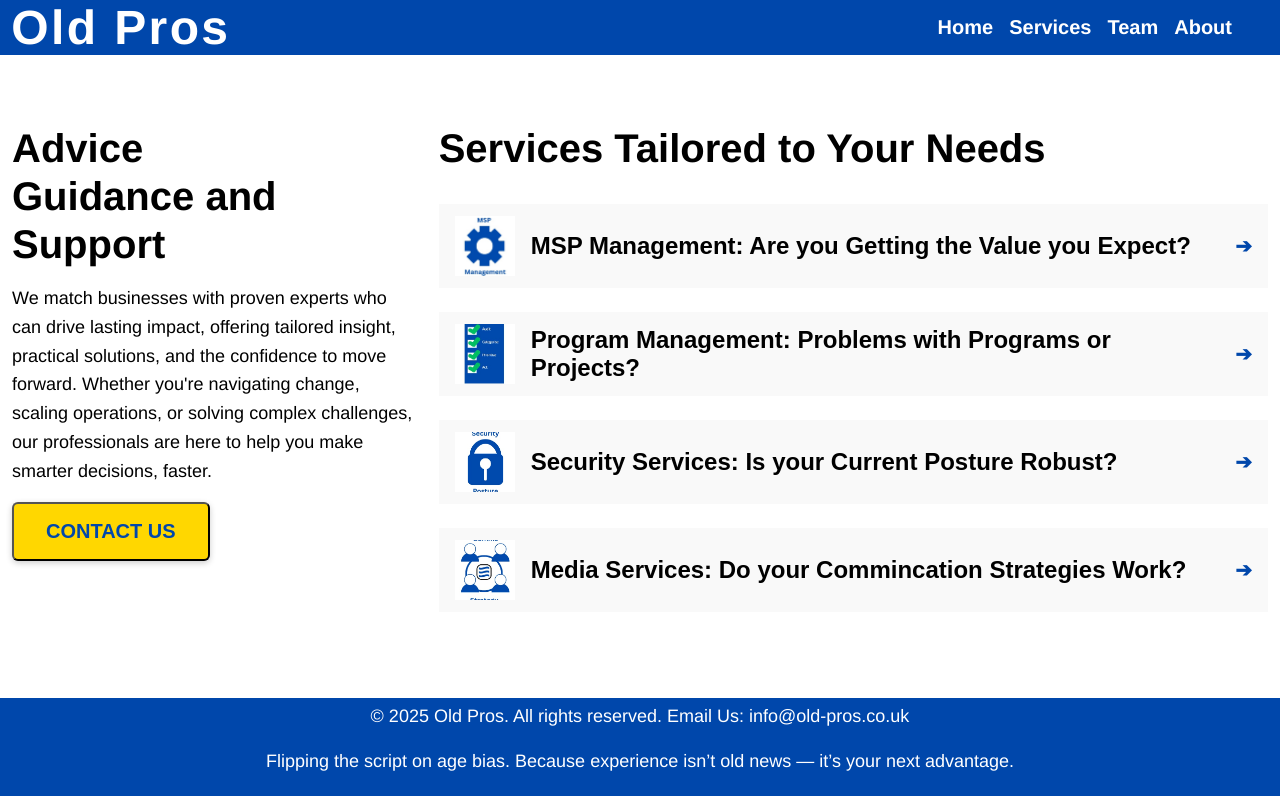
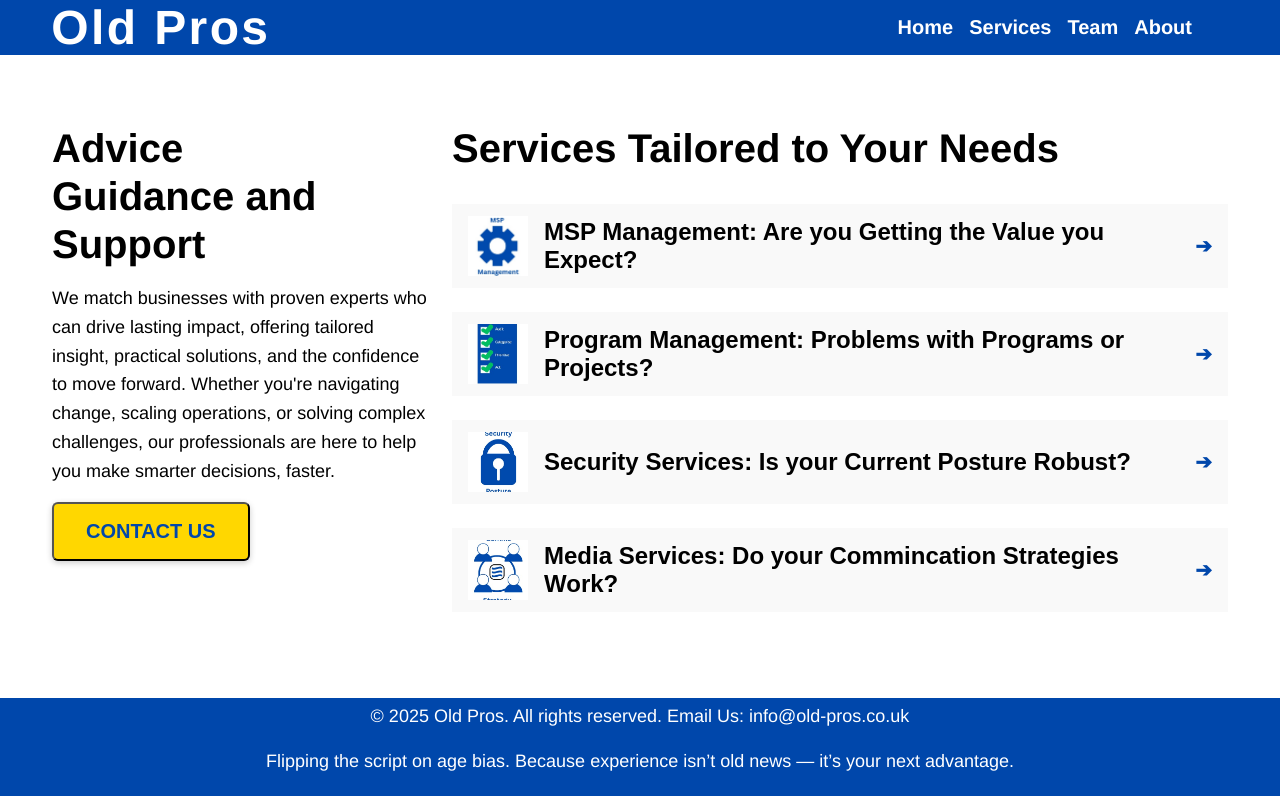
Before and after one commit to jwh99common/old-pros, a website: page public/index.html in a window 1280 px wide. Drawn offline with Linux system fonts and the light colour scheme.

Commit message:
Auto-sync: 2025-11-27 14:50:13

```diff
--- a/public/css/main.css
+++ b/public/css/main.css
@@ -9,7 +9,7 @@ body {
 
 /* Single source of truth for gutters */
 .container {
-  max-width: 1300px;
+  max-width: 1200px;
   margin: 0 auto;
   padding: 0;
   box-sizing: border-box;
@@ -106,7 +106,7 @@ body {
 
 
 
-
+.main
 /* Hero + Manifesto spacing */
 .hero,
 .manifesto {
```
